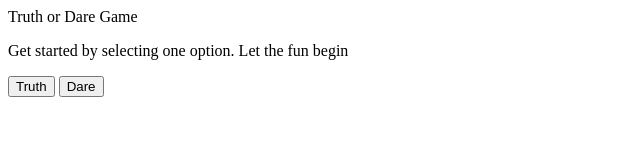
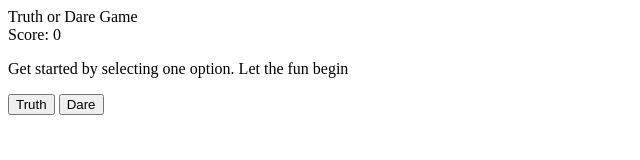
Before and after one commit to PsammystPrime/Truth-or-Dare, a plain HTML site: page index.html in a window 1280 px wide. Shown: the whole page, without its empty margins (0-640 px from the left). Drawn offline with Linux system fonts and the light colour scheme.

Commit message:
Update index.html

```diff
--- a/index.html
+++ b/index.html
@@ -11,7 +11,7 @@
     <header>Truth or Dare Game</header>
     <main>
       <div>
-        <div class="score"></div>
+        <div class="score">Score: 0</div>
         <p class="quiz">
           Get started by selecting one option. Let the fun begin
         </p>
```
